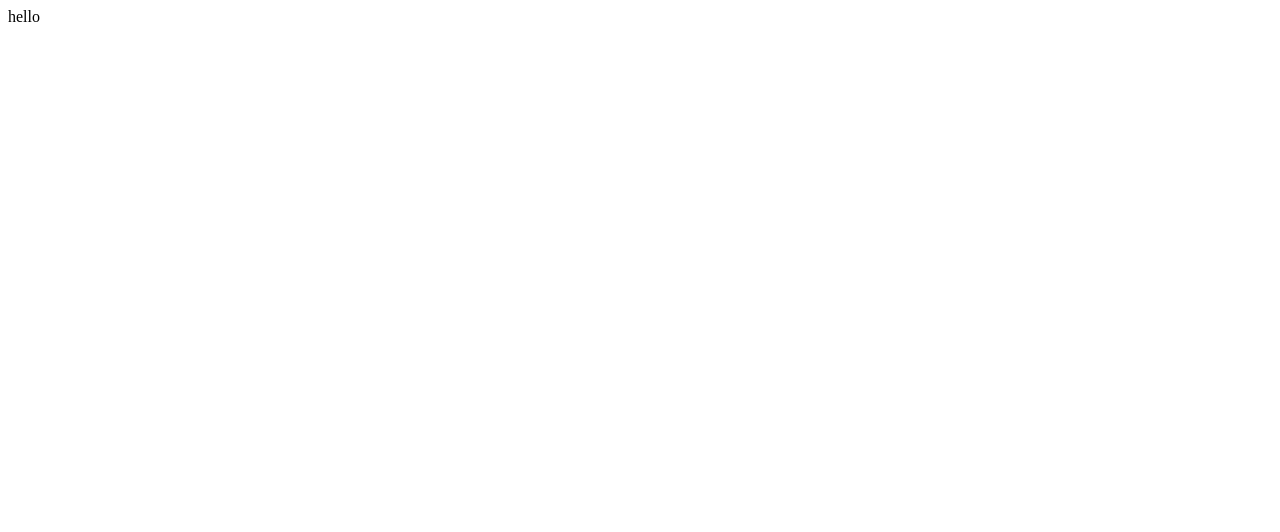
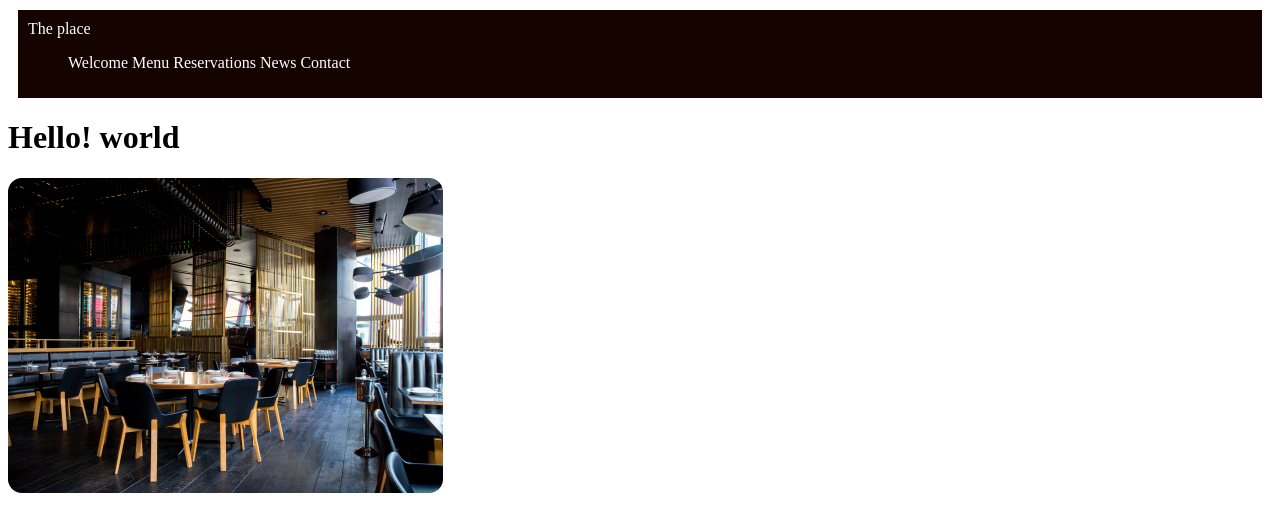
Before and after one commit to argw0rk/Web2-spring25-arg, a plain HTML site: page index.html in a window 1280 px wide. Drawn offline with Linux system fonts and the light colour scheme.

Commit message:
yeah nav bar comin in

```diff
--- a/index.html
+++ b/index.html
@@ -3,16 +3,39 @@
 <head>
     <meta charset="UTF-8">
     <meta name="viewport" content="width=device-width, initial-scale=1.0">
+    <link rel="stylesheet" href="styles/main.css"/>
     <title>Cafe</title>
 </head>
 <body>
-    hello
+   <nav class="navigation">
+   <a href="brand">The place</a>
+   <ul class="links">
+<li>
+    <a href="#">Welcome</a>
+</li>
+<li>
+    <a href="#">Menu</a>
+</li>
+<li>
+    <a href="#">Reservations</a>
+</li>
+<li>
+    <a href="#">News</a>
+</li>
+<li>
+    <a href="#">Contact</a>
+</li>
+    </nav>
+    <div class="container">
+        <header><h1>Hello! world
+        </h1></header>
 
 
 
-
-
-
+    <img src="assets/our-story.jpg" alt="Cafe">
+    </div>
+</body>
+</body
     <script src="js/myScript.js"></script>
 </body>
 </html>
--- a/styles/main.css
+++ b/styles/main.css
@@ -0,0 +1,17 @@
+.navigation {
+    background-color: #150300;
+    padding: 10px;
+    margin: 10px;
+}
+
+ul li {
+    list-style: none;
+     display: inline;
+}
+.navigation a {
+    color: white;
+    text-decoration: none;
+}
+.brand, .links {
+    display: incline;
+}
```
